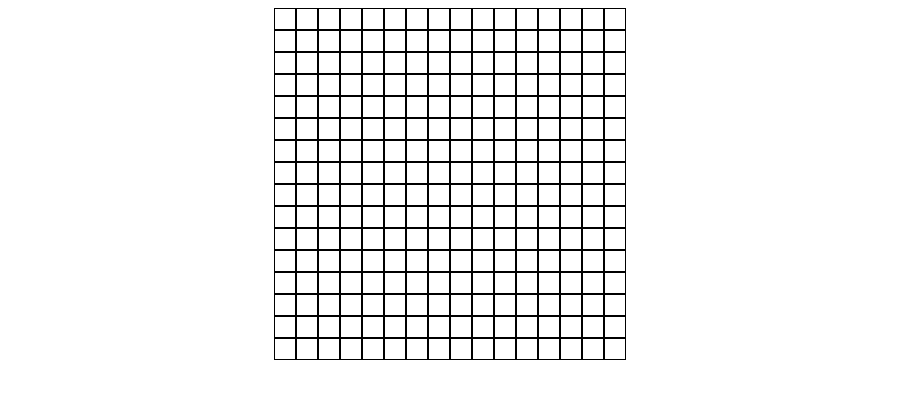
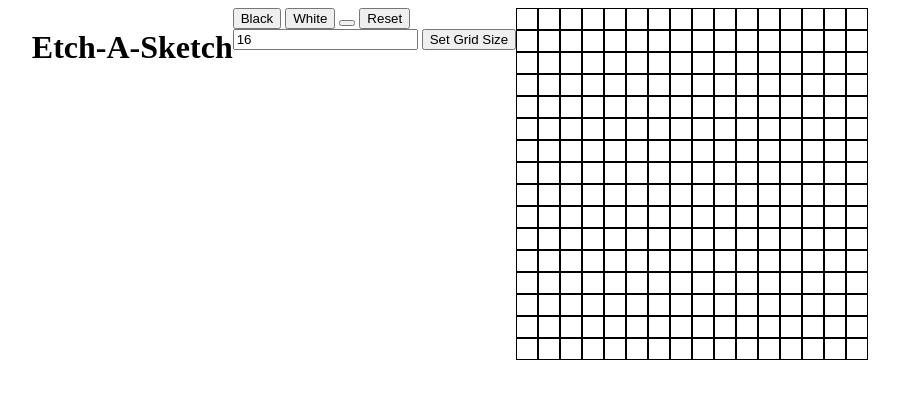
Before and after one commit to BradMJ/etch-a-sketch, a plain HTML site: page index.html in a window 1280 px wide. Shown: the whole page, without its empty margins (190-1089 px from the left). Drawn offline with Linux system fonts and the light colour scheme.

Commit message:
Add html divs for content, board, and buttons

```diff
--- a/index.html
+++ b/index.html
@@ -3,11 +3,26 @@
     <head>
         <meta charset="utf-8">
         <link rel="stylesheet" href="./styles.css">
-        <script src="./script.js" defer></script>
         <title>TOP Etch-A-Sketch</title>
     </head>
 
     <body>
-        <div id="container"></div>
+        <div id="container">
+            <div id="title"><h1>Etch-A-Sketch</h1></div>
+            <div id="content">
+                <div id="board"></div>
+                <div id="buttons">
+                    <button id="blackButton">Black</button>
+                    <button id="whiteButton">White</button>
+                    <button id="randomColorButton"></button>
+                    <button id="resetButton">Reset</button>
+                </div>
+                <div>
+                    <input type="text" placeholder="Size of Board" value="16" />
+                    <button id="gridSizeButton">Set Grid Size</button>
+                </div>
+            </div>
+        </div>
+        <script src="./script.js" defer></script>
     </body>
 </html>
```
